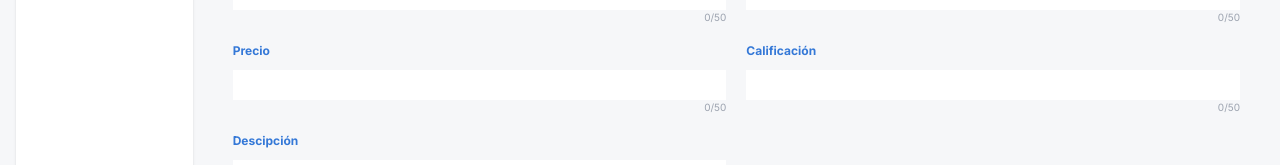
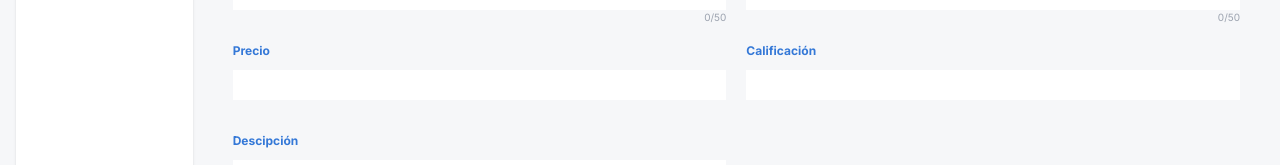
Before and after one commit to srios007/NextReactTsBaseProject, a Next.js app: page /products/create in a window 1280 px wide. Shown: the part 144-309 px from the top of the page. Built offline with nearby package versions, Linux system fonts and the light colour scheme.

Commit message:
[ADD] form

```diff
--- a/src/app/products/create/page.tsx
+++ b/src/app/products/create/page.tsx
@@ -6,7 +6,7 @@ import React from 'react'
 import { Product } from '@/types/product';
 import { yupResolver } from "@hookform/resolvers/yup";
 import { createProduct } from '@/helper/SchemaValidate';
-import { ShortTextInput } from '@/components/Inputs';
+import { NumberInput, ShortTextInput } from '@/components/Inputs';
 import { Button } from '@/components/Button';
 
 
@@ -30,14 +30,15 @@ export default function CreateProduct() {
                         <div className='grid grid-cols-2 gap-5'>
                             <div className='flex flex-col gap-3'>
                                 <ShortTextInput name="title" title='Nombre' />
-                                <ShortTextInput name="price" title='Precio' />
+                                <NumberInput name="price" title='Precio' />
                                 <ShortTextInput name="description" title='Descipción' />
                             </div>
                             <div className='flex flex-col gap-3'>
                                 <ShortTextInput name="category" title='Categoría' />
-                                <ShortTextInput name="rating" title='Calificación' />
+                                <NumberInput name="rating" title='Calificación' />
                             </div>
                             <Button
+
                                 type="submit"
                                 variant="purple"
                                 size="lg"
--- a/src/components/Button/Button.tsx
+++ b/src/components/Button/Button.tsx
@@ -13,6 +13,7 @@ const buttonVariants = cva(
         default: "bg-slate-900 text-white hover:bg-slate-700",
         blue: "bg-medium-blue text-white hover:bg-blue-700",
         purple: "bg-dark-purple text-white hover:bg-indigo-700",
+        darkBlue: 'bg-dark-blue text-white hover:bg-blue-700',
       },
 
       size: {
--- a/src/components/Inputs/ShortTextInput/ShortTextInput.tsx
+++ b/src/components/Inputs/ShortTextInput/ShortTextInput.tsx
@@ -10,7 +10,6 @@ interface PropsInputItem {
   icon?: ReactElement;
   needDisabled?: boolean;
   errorBottom?: boolean;
-
 }
 
 export const ShortTextInput = ({
```
